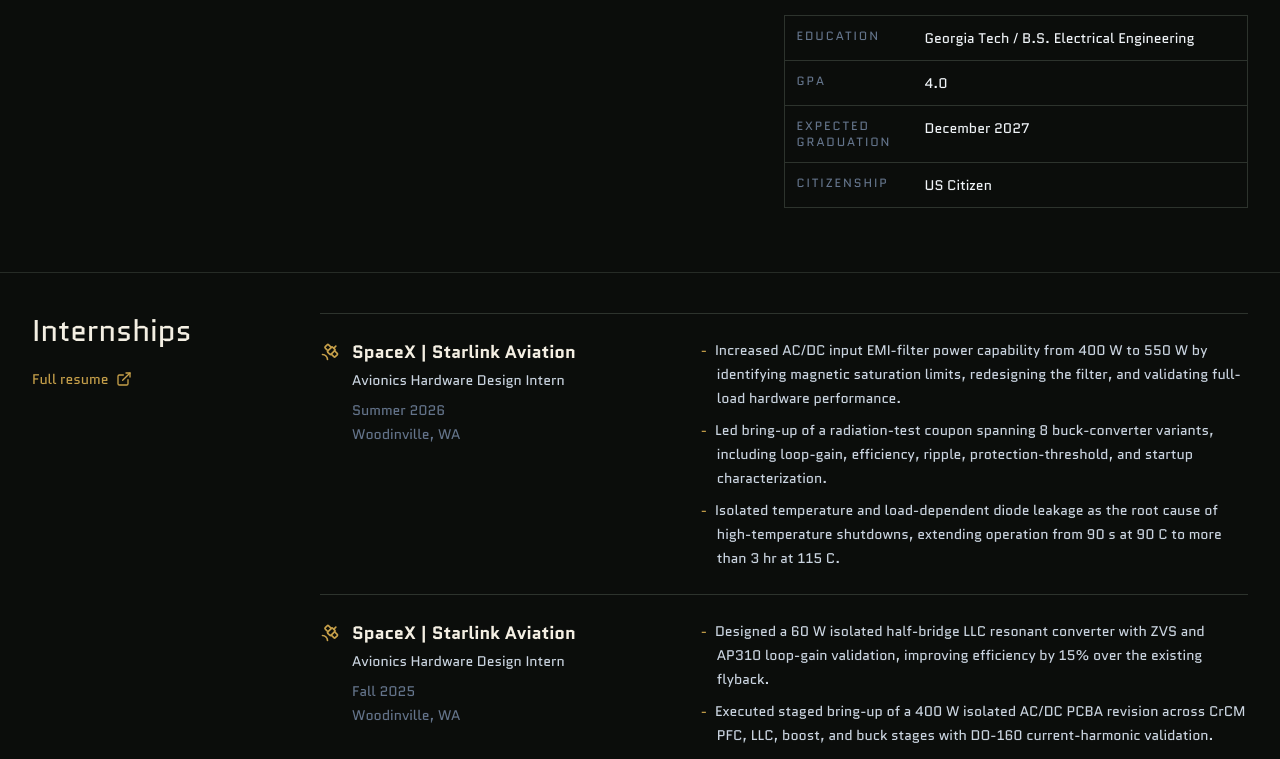
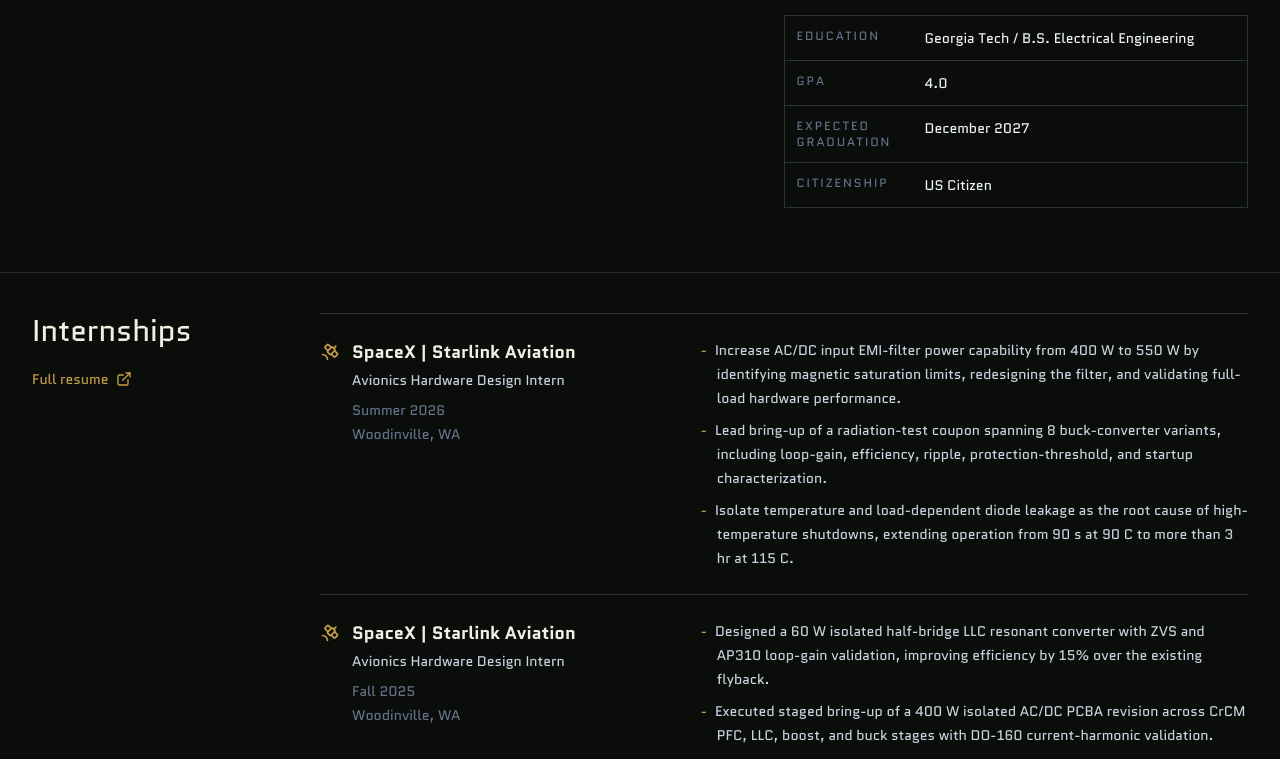
Before and after one commit to prathamingale49/portfolio, a Next.js app: page / in a window 1280 px wide. Shown: the part 491-1250 px from the top of the page. Built offline with nearby package versions, Linux system fonts and the light colour scheme; no server answers.

Commit message:
Update current internship copy

```diff
--- a/app/page.tsx
+++ b/app/page.tsx
@@ -46,9 +46,9 @@
     location: "Woodinville, WA",
     icon: Satellite,
     bullets: [
-      "Increased AC/DC input EMI-filter power capability from 400 W to 550 W by identifying magnetic saturation limits, redesigning the filter, and validating full-load hardware performance.",
-      "Led bring-up of a radiation-test coupon spanning 8 buck-converter variants, including loop-gain, efficiency, ripple, protection-threshold, and startup characterization.",
-      "Isolated temperature and load-dependent diode leakage as the root cause of high-temperature shutdowns, extending operation from 90 s at 90 C to more than 3 hr at 115 C.",
+      "Increase AC/DC input EMI-filter power capability from 400 W to 550 W by identifying magnetic saturation limits, redesigning the filter, and validating full-load hardware performance.",
+      "Lead bring-up of a radiation-test coupon spanning 8 buck-converter variants, including loop-gain, efficiency, ripple, protection-threshold, and startup characterization.",
+      "Isolate temperature and load-dependent diode leakage as the root cause of high-temperature shutdowns, extending operation from 90 s at 90 C to more than 3 hr at 115 C.",
     ],
   },
   {
--- a/content/projects/recovery-system/project.json
+++ b/content/projects/recovery-system/project.json
@@ -49,26 +49,6 @@
       "target": { "x": 47.848, "y": 44.249, "z": 71.836 }
     }
   },
-  "featured": [
-    {
-      "title": "Recovery Driver Bank",
-      "description": "Deployment switches, local capacitance, output connectors, and return paths arranged to constrain high di/dt current loops while maintaining separation between control and power regions.",
-      "image": "/content/projects/recovery-system/media/featured-driver-bank.svg",
-      "tag": "Layout"
-    },
-    {
-      "title": "Voting Logic Core",
-      "description": "Three independent control domains feed discrete voting logic before any deployment command reaches the output drivers. Separate RBF, ESTOP, abort, and software enables keep deployment inhibited during integration and flight operations.",
-      "image": "/content/projects/recovery-system/media/featured-voting-logic.svg",
-      "tag": "Schematic"
-    },
-    {
-      "title": "Dual Power Path",
-      "description": "Dual protected input paths and regulated power stages sized for simultaneous deployment transients without resetting downstream control electronics.",
-      "image": "/content/projects/recovery-system/media/featured-power-path.svg",
-      "tag": "Power"
-    }
-  ],
   "schematic": {
     "pages": [
       {
```
